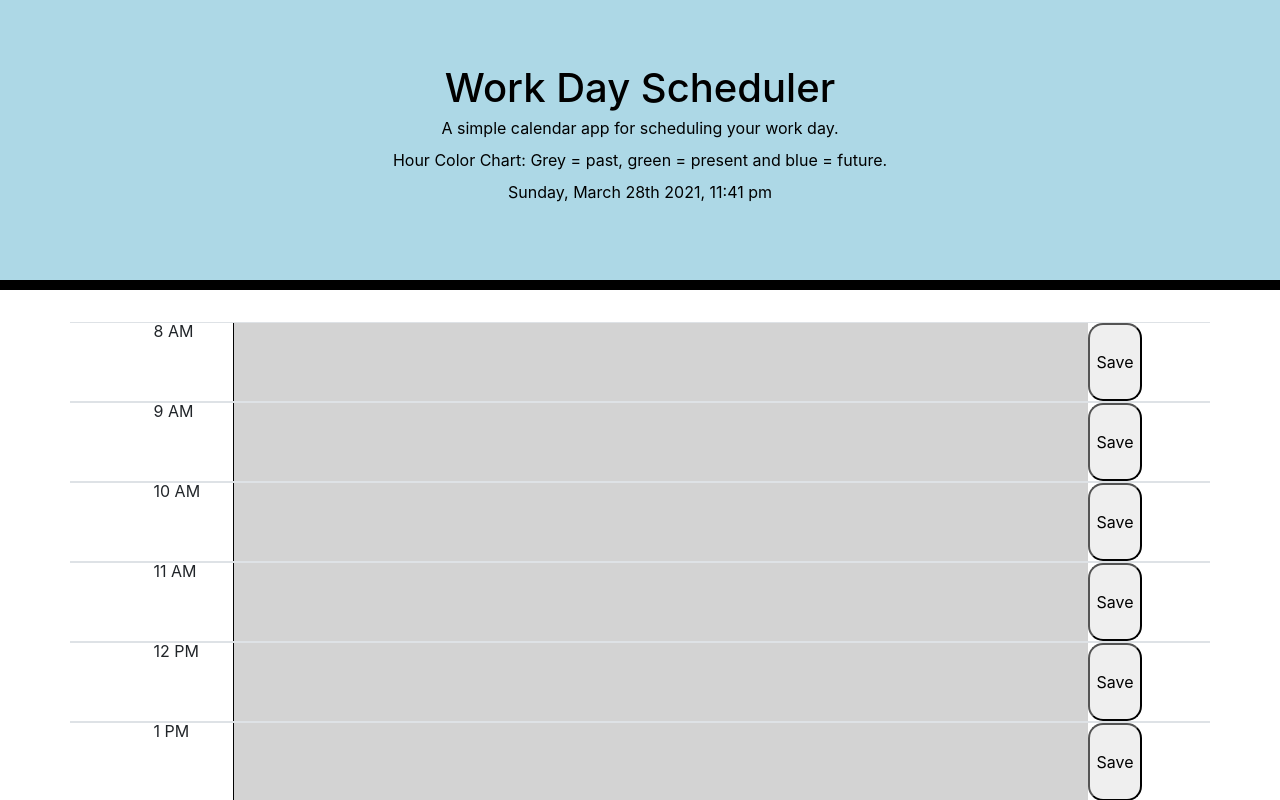
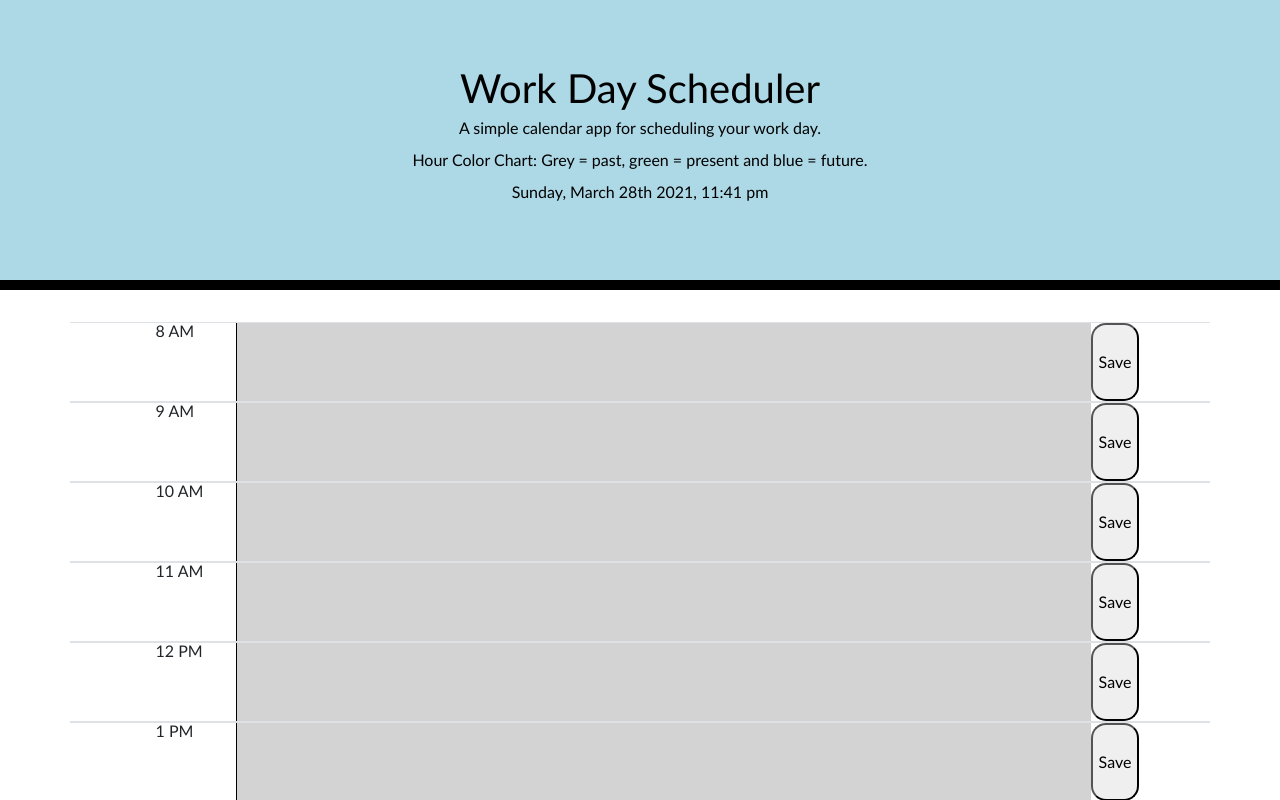
Before and after one commit to cremeansemily/work-day-scheduler, a plain HTML site: page index.html in a window 1280 px wide. Shown: the top 800 px of the page. Drawn offline with nearby package versions, Linux system fonts and the light colour scheme.

Commit message:
css style changes

```diff
--- a/assets/style.css
+++ b/assets/style.css
@@ -1,5 +1,5 @@
 body {
-  font-family:'Gill Sans', 'Gill Sans MT', Calibri, 'Trebuchet MS', sans-serif
+  font-family:'Gill Sans', 'Gill Sans MT', Calibri, 'Trebuchet MS';
   font-size: 16px;
   line-height: 1;
 }
```
